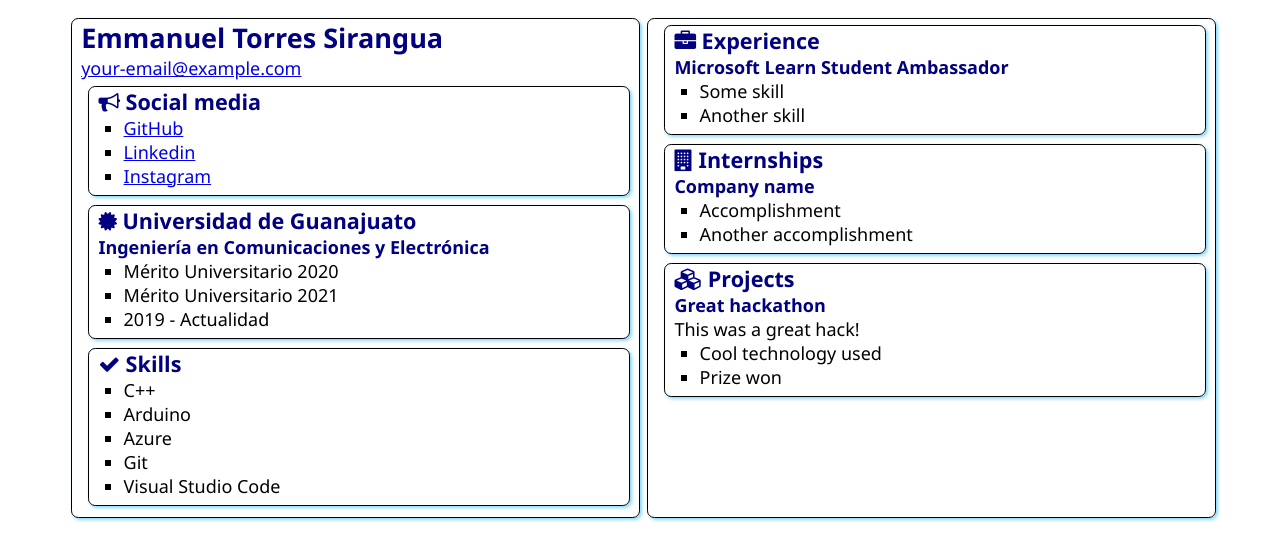
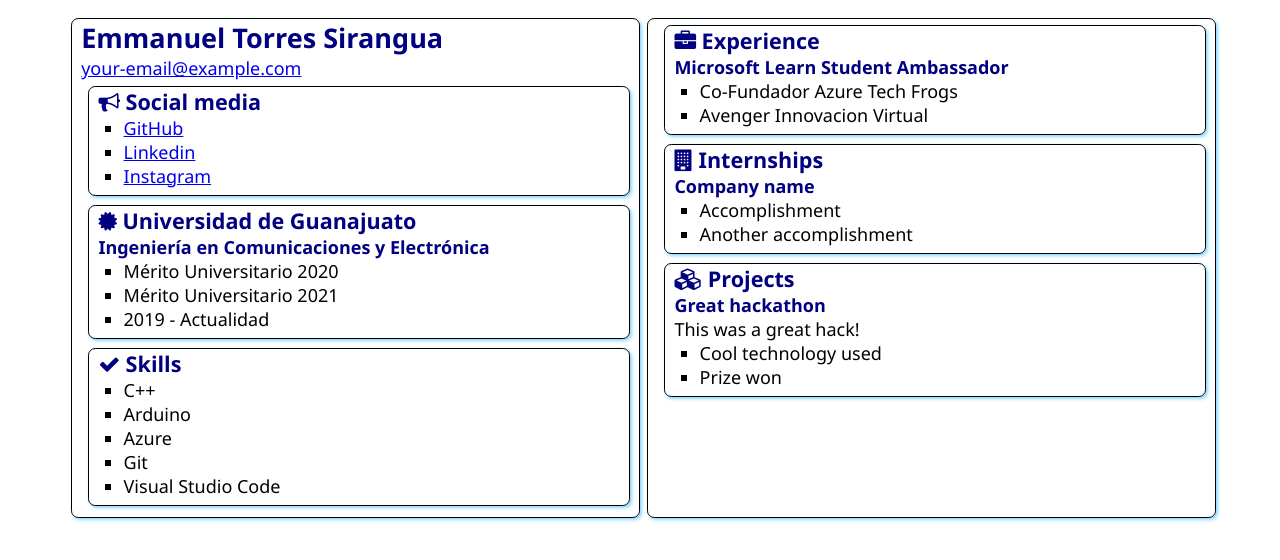
Before and after one commit to Sirangua/SATechnicalOnboarding, a plain HTML site: page src/index.html in a window 1280 px wide. Drawn offline with Linux system fonts and the light colour scheme.

Commit message:
MLSA experience update

```diff
--- a/src/index.html
+++ b/src/index.html
@@ -64,8 +64,8 @@
                 </h2>
                 <h3>Microsoft Learn Student Ambassador</h3>
                 <ul>
-                    <li>Some skill</li>
-                    <li>Another skill</li>
+                    <li>Co-Fundador Azure Tech Frogs</li>
+                    <li>Avenger Innovacion Virtual</li>
                 </ul>
             </section>
             <section class="box">
```
